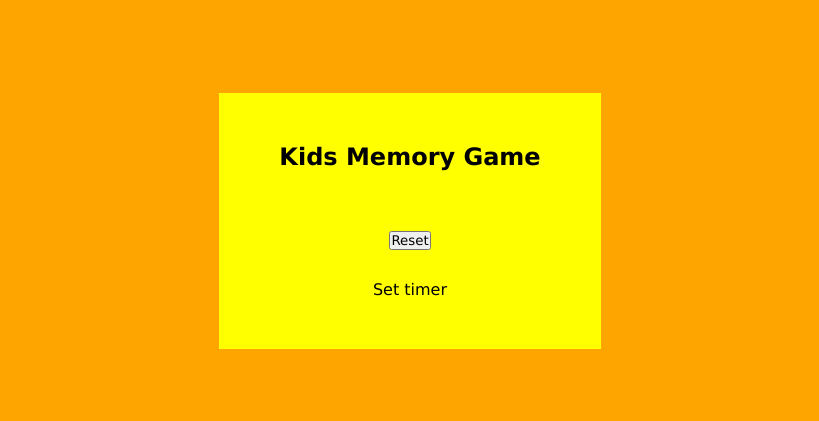
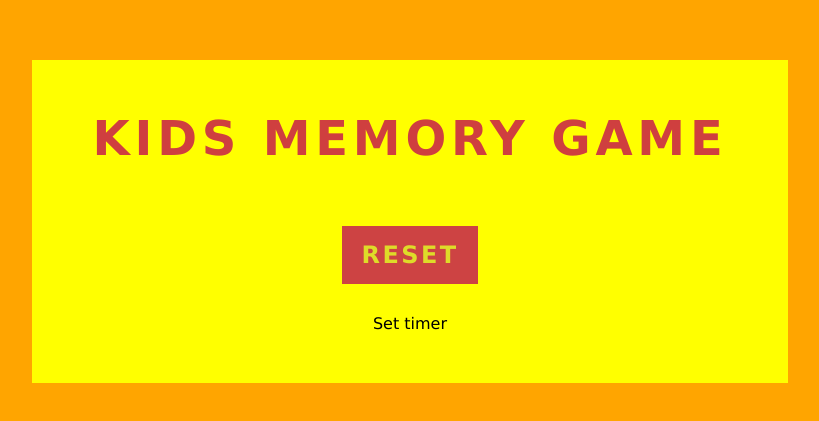
Before and after one commit to rakhigrover85/Kids-Memory-Game-Project, a plain HTML site: page index.html in a window 1280 px wide. Shown: the part 179-600 px from the top of the page, without its empty margins (230-1049 px from the left). Drawn offline with Linux system fonts and the light colour scheme; files whose address does not match are found by name.

Commit message:
game box colour designing done

```diff
--- a/css/style.css
+++ b/css/style.css
@@ -23,10 +23,23 @@ body {
     gap: 30px;
     background-color: yellow;
     padding: 50px 60px;
+}
 
+h2 {
+    font-size: 3em;
+    color: rgb(207, 63, 63);
+    text-transform: uppercase;
+    letter-spacing: 0.1em;
+}
 
-
-
-
-
+.reset {
+    padding: 15px 20px;
+    color: rgb(222, 219, 41);
+    background: rgb(205, 67, 67);
+    border: none;
+    font-size: 1.5em;
+    letter-spacing: 0.1em;
+    text-transform: uppercase;
+    cursor: pointer;
+    font-weight: 600;
 }
--- a/index.html
+++ b/index.html
@@ -11,7 +11,7 @@
     <div class="container">
         <h2>Kids Memory Game</h2>
         <div class="game"></div>
-        <button>Reset</button>
+        <button class="reset">Reset</button>
         <timer>Set timer</timer>
 
     </div>
```
